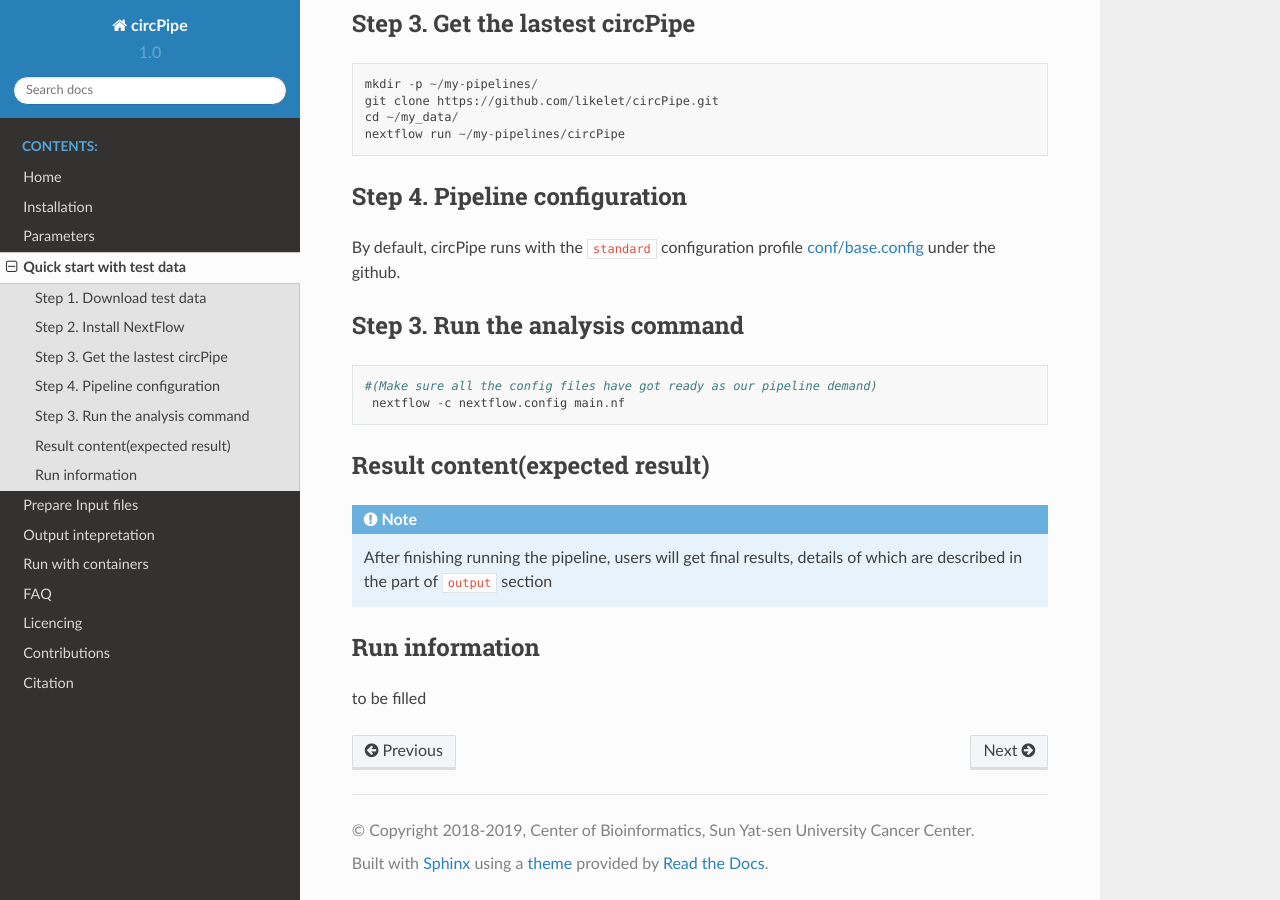
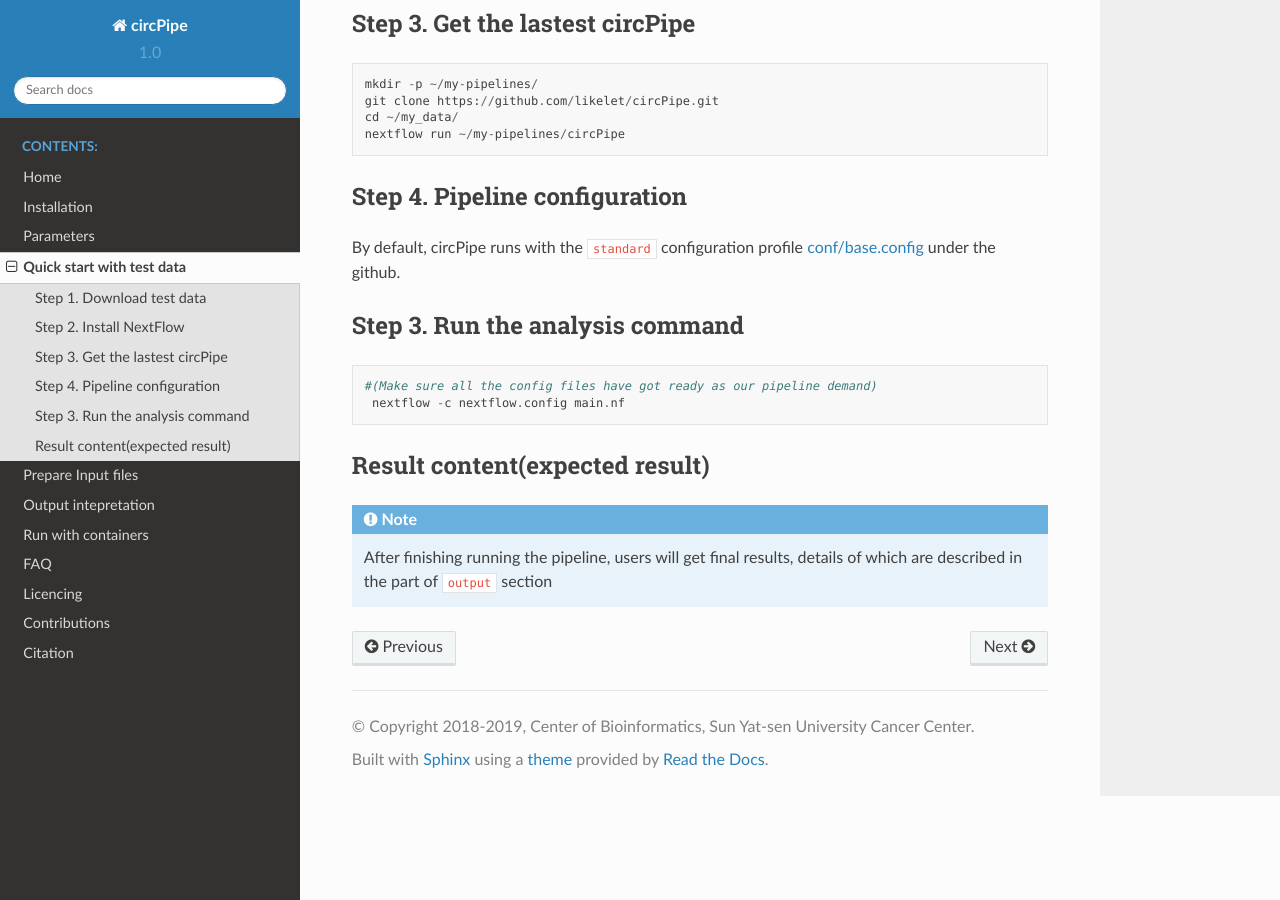
Before and after one commit to likelet/circPipe, a Sphinx documentation site: the page built from docs/contents/runtest.rst, in a window 1280 px wide and 900 px high, scrolled down 641 px. Built offline with Sphinx 7.4.7 and the Read the Docs theme 2.0.0, drawn with Linux system fonts in a browser that asks for light colours.

Commit message:
Update runtest.rst

```diff
--- a/docs/contents/runtest.rst
+++ b/docs/contents/runtest.rst
@@ -55,9 +55,3 @@ Result content(expected result)
 -------------------------------
 
 .. note:: After finishing running the pipeline, users will get final results, details of which are described in the part of ``output`` section
-
-
-Run information
----------------
-
-to be filled
```
